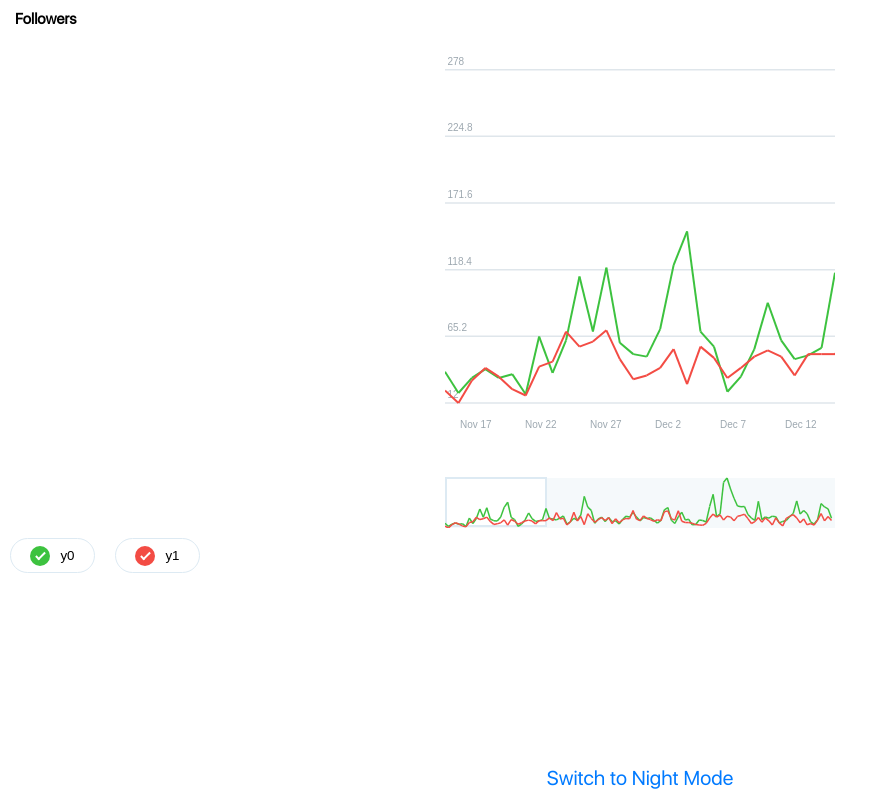
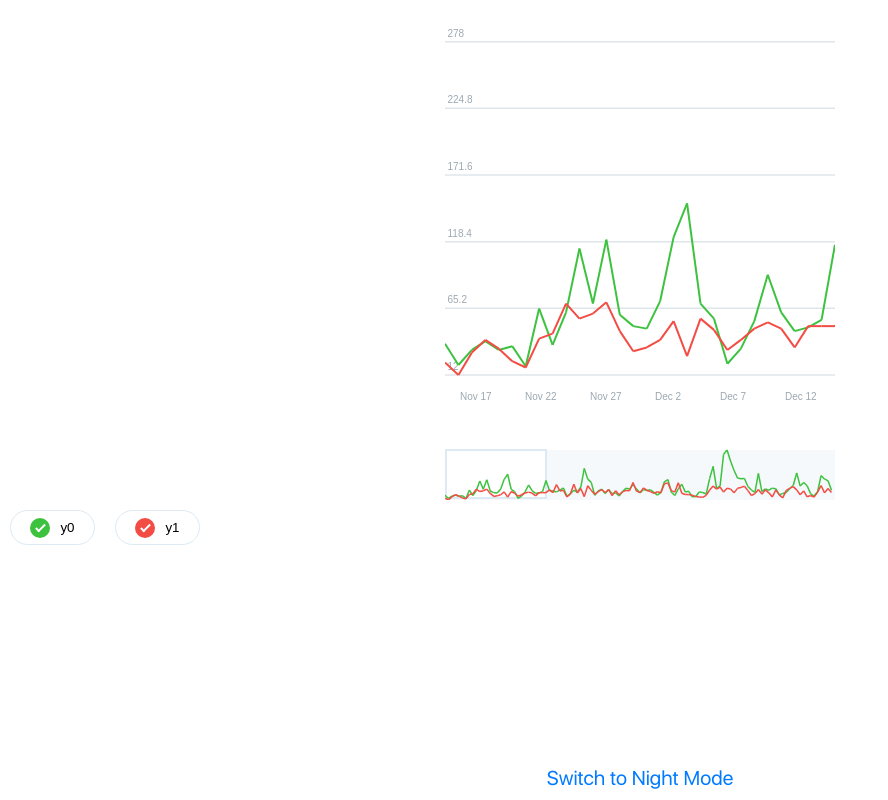
Before and after one commit to ddubrava/telegram-chart, a website built with webpack: page src/index.html in a window 1280 px wide. Shown: the whole page, without its empty margins (0-888 px from the left). Built offline with nearby package versions, Linux system fonts and the light colour scheme.

Commit message:
chore: remove title + title styles

```diff
--- a/src/assets/styles/index.scss
+++ b/src/assets/styles/index.scss
@@ -7,14 +7,6 @@
   background: #fff;
   &_midnight-blue {
     background: #242F3E;
-  }
-  &__title {
-    width: 100%;
-    padding-left: 15px;
-    padding-top: 10px;
-  }
-  &__h2 {
-    font-size: 1.5rem;
   }
   &__button-container {
     display: flex;
--- a/src/index.html
+++ b/src/index.html
@@ -8,12 +8,7 @@
 </head>
 <body>
   <main class="main">
-    <div class="main__title">
-      <h2 class="main__h2">Followers</h2>
-    </div>
-
     <canvas id="chart"></canvas>
-
     <div class="main__button-container"></div>
 
     <span class="main__switch-mode">
```
